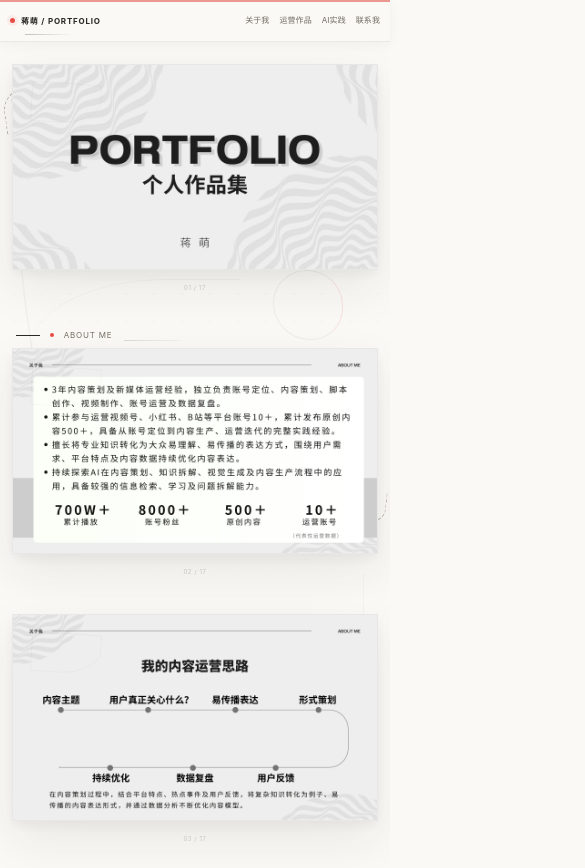
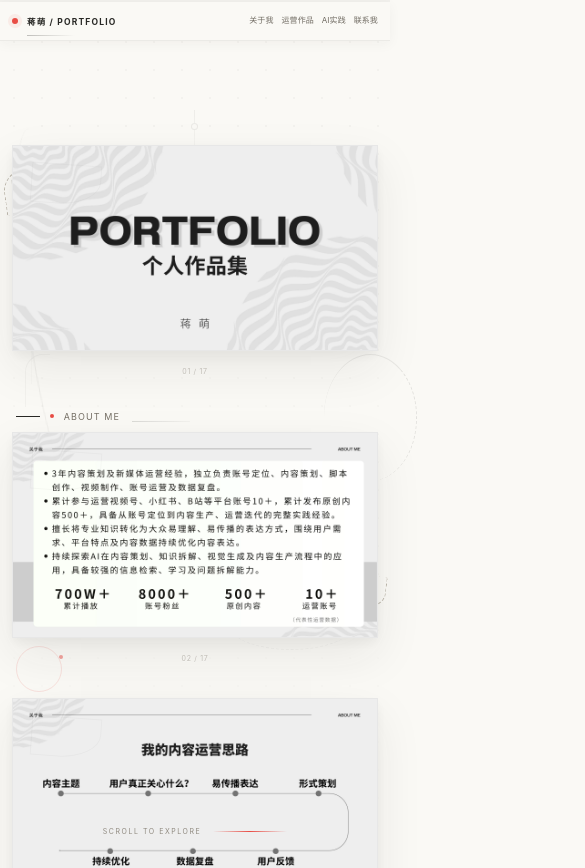
Before and after one commit to meng9957/jiangmeng-portfolio, a plain HTML site: page index.html in a window 390 px wide. Shown: the top 868 px of the page, 585 px wide, since content can reach past the window. Drawn offline with Linux system fonts and the light colour scheme; animation ran at ten frames a second.

Commit message:
Add portfolio website

```diff
--- a/index.html
+++ b/index.html
@@ -101,54 +101,7 @@ body{overflow-anchor:none}
   .ambient-e span{animation:none!important;}
   .loader-mark{animation:spin 2.8s linear infinite;}
 }
-
-/* Mobile stability: no scroll-driven UI, no decorative motion, no layout jumps. */
-@media (max-width:800px){
-  html, body { overflow-x:hidden; overflow-anchor:none; }
-  .progress { position:fixed !important; top:0; left:0; right:0; width:100%; height:2px; z-index:9999; }
-  .progress i { width:100% !important; background:rgba(232,77,69,.55) !important; box-shadow:none !important; }
-  .topbar {
-    position:fixed !important;
-    top:0 !important; left:0 !important; right:0 !important;
-    width:100%; box-sizing:border-box;
-    z-index:9998 !important;
-    transform:none !important;
-    transition:none !important;
-    animation:none !important;
-  }
-  .topbar::before,.topbar::after { animation:none !important; transition:none !important; }
-  .links a,.links a::before,.links a::after { animation:none !important; transition:none !important; }
-  main { padding-top:58px !important; }
-  .intro-space { height:6px !important; }
-  .page, .page.in { opacity:1 !important; transform:none !important; transition:none !important; animation:none !important; }
-  .sheet { transform:none !important; transition:none !important; animation:none !important; }
-  .sheet:hover { transform:none !important; }
-  .corner, .corner::before, .corner::after { animation:none !important; transition:none !important; }
-  .bottom-note { display:none !important; animation:none !important; transition:none !important; }
-  .page-tag { animation:none !important; transition:none !important; }
-  .page-index { font-size:6px !important; opacity:.46 !important; bottom:-22px !important; animation:none !important; border:0 !important; background:transparent !important; box-shadow:none !important; }
-  .page::before,.page::after { display:none !important; animation:none !important; }
-  .sheet::before,.sheet::after { animation:none !important; }
-  /* Only the in-page loading indicator may animate on mobile. */
-  .page-loader { animation:none !important; }
-  .page-loader:after { animation:softShimmer 2.8s ease-in-out infinite !important; }
-  .loader-mark { animation:spin 3.2s linear infinite !important; }
-  .loader-dot { animation:pulseDot 1.8s ease-in-out infinite !important; }
-  .loader-line:after { animation:loaderSweep 2.2s ease-in-out infinite !important; }
-}
-
 @media (prefers-reduced-motion:reduce){html{scroll-behavior:auto}.page,.sheet,.bottom-note,.ambient-a,.ambient-b,.orbit-line{transition:none;animation:none}}
-
-@media (max-width:800px){
-  .topbar { padding:8px 10px !important; min-height:42px; }
-  .brand { font-size:8px !important; letter-spacing:.10em !important; gap:6px !important; }
-  .brand .dot { width:5px !important; height:5px !important; animation:none !important; box-shadow:0 0 0 3px rgba(232,77,69,.07) !important; }
-  .links { gap:10px !important; }
-  .links a { font-size:8px !important; letter-spacing:.01em !important; padding:4px 0 !important; }
-  .links a:before { display:none !important; }
-  .links a:after { height:1px !important; }
-  .page-tag { font-size:8px !important; letter-spacing:.10em !important; margin-bottom:8px !important; }
-}
 </style>
 </head>
 <body>
@@ -159,7 +112,7 @@ body{overflow-anchor:none}
 </header>
 <div class="side-mark"><b id="currentPage">01</b><span>/ 17</span></div>
 <div class="bottom-note" id="note"><span>SCROLL TO EXPLORE</span><i></i></div>
-
+<div class="ambient ambient-a"></div><div class="ambient ambient-b"></div><div class="orbit-line"></div>
 
 <main>
   <div class="intro-space"></div>
@@ -239,7 +192,7 @@ function updatePage(){
   pages.forEach((p,i)=>{const d=Math.abs(p.getBoundingClientRect().top-window.innerHeight*.2);if(d<dist){dist=d;best=i}});
   active=best; current.textContent=String(best+1).padStart(2,'0');
 }
-if(!isMobile){ window.addEventListener('scroll',updatePage,{passive:true}); updatePage(); } else { progress.style.width='100%'; }
+window.addEventListener('scroll',updatePage,{passive:true});updatePage();
 const navLinks=[...document.querySelectorAll('.links a')];
 const navMap=[{id:'about',el:document.querySelector('#about')},{id:'works',el:null},{id:'ai',el:document.querySelector('#ai')},{id:'end',el:document.querySelector('#end')}];
 const aboutEl=document.querySelector('#about'), worksEl=document.querySelector('#works'), aiEl=document.querySelector('#ai'), endEl=document.querySelector('#end');
@@ -247,7 +200,7 @@ function updateNav(){const y=window.scrollY+window.innerHeight*.28; const target
 if(!isMobile){ window.addEventListener('scroll',updateNav,{passive:true}); updateNav(); }
 navLinks.forEach(a=>a.addEventListener('click',e=>{
   const id=a.getAttribute('href'); const target=document.querySelector(id); if(!target)return;
-  if(isMobile){ e.preventDefault(); return; }
+  if(isMobile) return;
   e.preventDefault();
   const top=Math.max(0,target.getBoundingClientRect().top+window.scrollY-document.querySelector('.topbar').offsetHeight-12);
   window.scrollTo({top,behavior:'smooth'});
```
